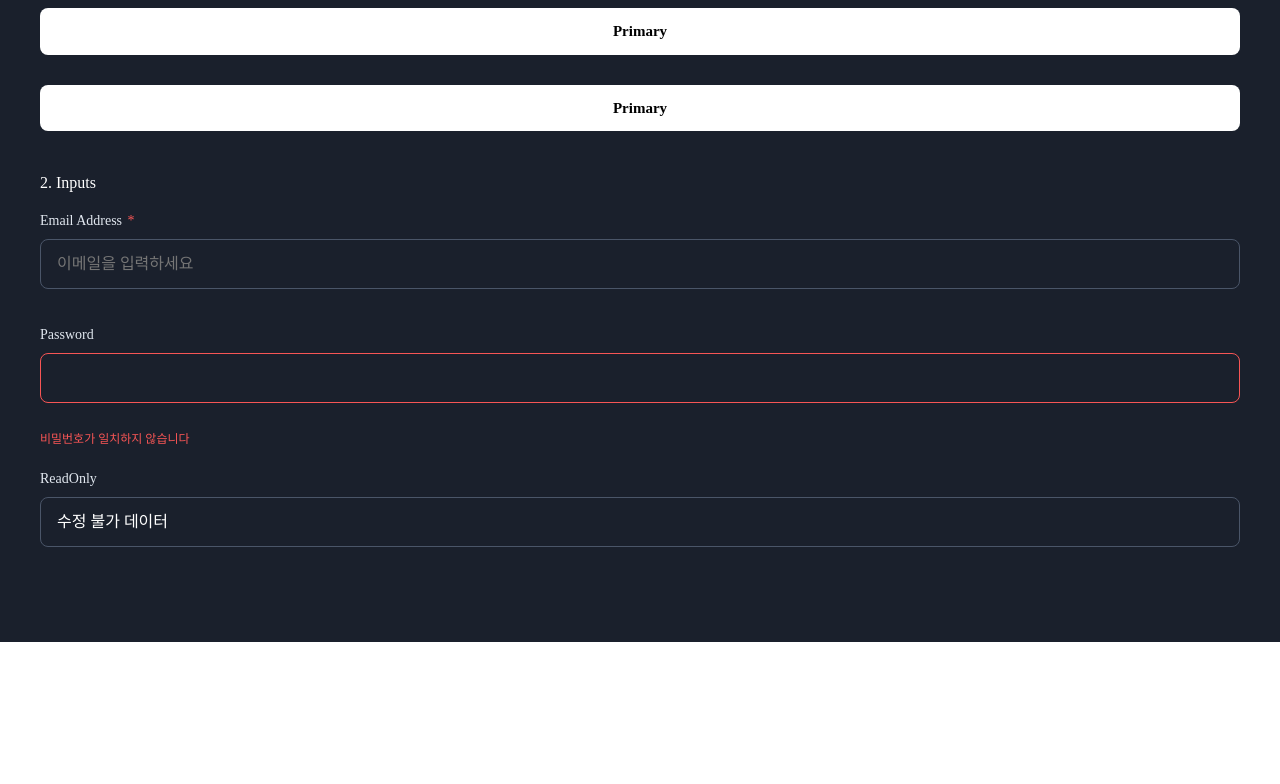
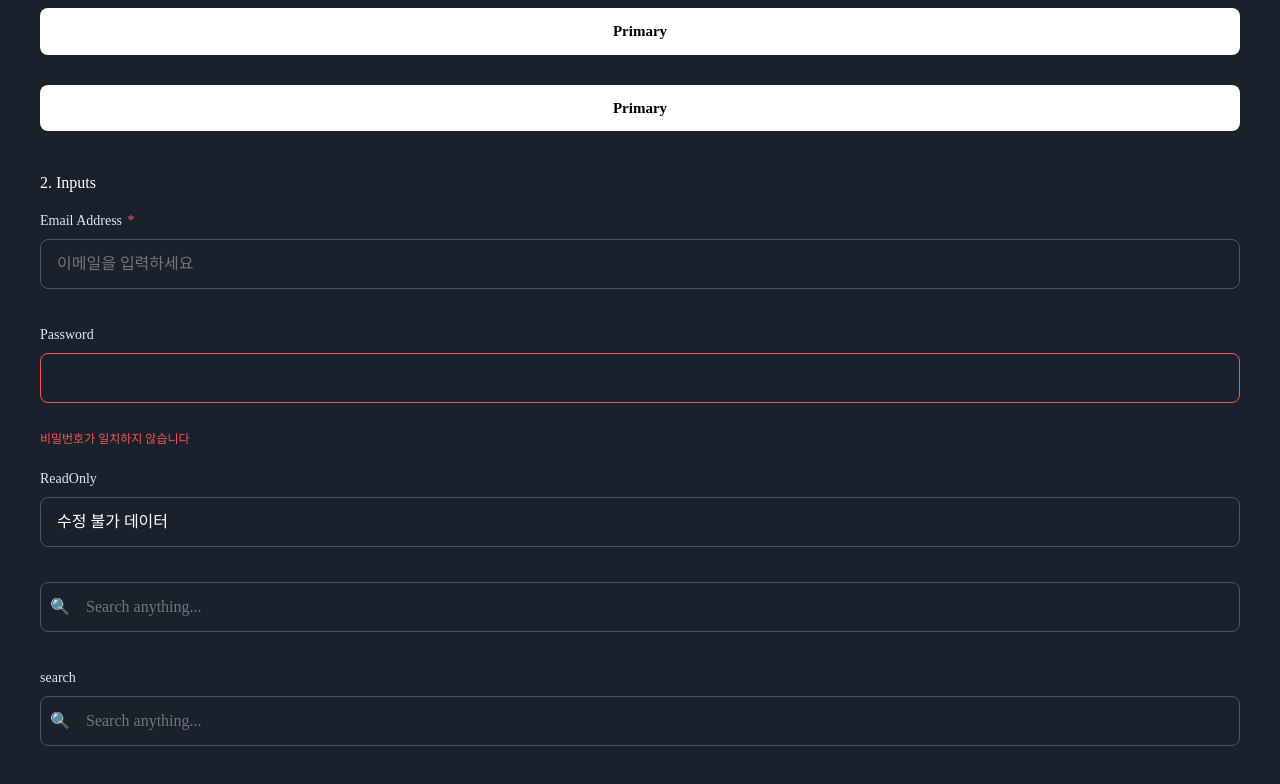
Before and after one commit to choijisoon1/HRProject, a React (Vite) app: page /guide in a window 1280 px wide. Shown: the part 338-1122 px from the top of the page. Before the commit the page ends 980 px from the top, so only its background shows below. Built offline with nearby package versions, Linux system fonts and the light colour scheme.

Commit message:
input 컴포넌트 수정작업, 컴포넌트 가이드에 추가

```diff
--- a/src/components/common/Input.module.scss
+++ b/src/components/common/Input.module.scss
@@ -31,6 +31,9 @@
     &.isError {
         border-color: $color-error;
     }
+    &.hasIcon {
+        padding-left: 45px;
+    }
 }
 
 .errorText {
@@ -38,3 +41,23 @@
     color: $color-error;
     margin-top: 4px;
 }
+
+/* 인풋과 아이콘을 감싸는 박스 */
+.inputWrapper {
+    position: relative;
+    width: 100%;
+    display: flex;
+    align-items: center;
+}
+
+.icon {
+    position: absolute;
+    top: 13px;
+    left: 10px;
+    color: $color-500;
+    pointer-events: none;
+    display: flex;
+    align-items: center;
+    justify-content: center;
+    font-size: 16px;
+}
--- a/src/components/common/Input.tsx
+++ b/src/components/common/Input.tsx
@@ -1,19 +1,39 @@
+// src/components/common/Input.tsx
 import React from 'react';
 import styles from './Input.module.scss';
 
 interface InputProps extends React.InputHTMLAttributes<HTMLInputElement> {
-    label: string;
+    /* 라벨 혹은 아이콘 */
+    label?: string;
     error?: string;
     required?: boolean;
+    icon?: React.ReactNode;
 }
 
-const Input = ({ label, error, required, className = '', ...props }: InputProps) => {
+const Input = ({ label, error, required, icon, className = '', ...props }: InputProps) => {
     return (
         <div className={`${styles.container} ${className}`}>
-            <label className={styles.label}>
-                {label} {required && <span className={styles.required}>*</span>}
-            </label>
-            <input className={`${styles.input} ${error ? styles.isError : ''}`} {...props} />
+            {/* 라벨이 있을 때만 */}
+            {label && (
+                <label className={styles.label}>
+                    {label} {required && <span className={styles.required}>*</span>}
+                </label>
+            )}
+
+            <div className={styles.inputWrapper}>
+                {/* 아이콘이 있을 때 */}
+                {icon && <span className={styles.icon}>{icon}</span>}
+
+                <input
+                    className={`
+                        ${styles.input}
+                        ${error ? styles.isError : ''}
+                        ${icon ? styles.hasIcon : ''}
+                    `}
+                    {...props}
+                />
+            </div>
+
             {error && <p className={styles.errorText}>{error}</p>}
         </div>
     );
--- a/src/pages/ComponentGuide.tsx
+++ b/src/pages/ComponentGuide.tsx
@@ -45,9 +45,23 @@ const ComponentGuide = () => {
                 <h2 style={{ marginBottom: '15px' }}>2. Inputs</h2>
 
                 <div style={{ display: 'flex', flexDirection: 'column', gap: '20px' }}>
+                    {/* 인풋에 라벨이 있을 때  */}
                     <Input label="Email Address" placeholder="이메일을 입력하세요" required />
                     <Input label="Password" type="password" error="비밀번호가 일치하지 않습니다" />
                     <Input label="ReadOnly" value="수정 불가 데이터" readOnly />
+                    {/* 인풋에 아이콘이 있을 때 */}
+                    <Input
+                        placeholder="Search anything..."
+                        icon="🔍"
+                        style={{ marginBottom: 'none' }}
+                    />
+                    {/* 인풋에 라벨 아이콘 함께 있을 때 */}
+                    <Input
+                        label="search"
+                        placeholder="Search anything..."
+                        icon="🔍"
+                        style={{ marginBottom: 'none' }}
+                    />
                 </div>
             </section>
         </div>
```
